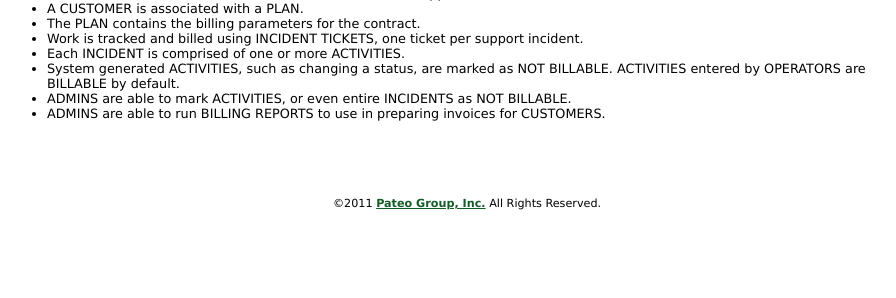
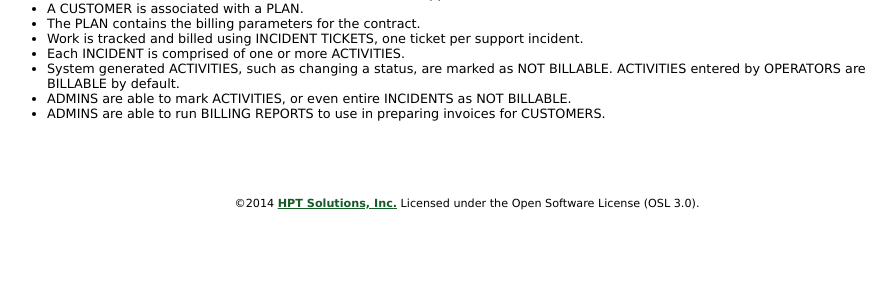
Before and after one commit to chuckbelcher/hpttix, a PHP site: page /index.php in a window 1280 px wide. Shown: the part 323-621 px from the top of the page, without its empty margins (173-1069 px from the left). Run offline with PHP 8.4, Linux system fonts and the light colour scheme.

Commit message:
Update displayed copyright and license info

```diff
--- a/index.php
+++ b/index.php
@@ -99,8 +99,8 @@ if (isset($_SESSION['user'])) {
  				print "</div>\n";
  			}
  		}
-		print "<br /><br /><div id=\"footer\"><h5>&copy;2011 <a href=\"http://www.PateoGroup.com\">Pateo Group, Inc.</a> ";
-		print "All Rights Reserved.</h5></div>";
+		print "<br /><br /><div id=\"footer\"><h5>&copy;2014 <a href=\"http://www.HPTSolutions.com\">HPT Solutions, Inc.</a> ";
+		print "Licensed under the Open Software License (OSL 3.0).</h5></div>";
 		print "</div>\n";
   	print "</body>\n";
 
```
